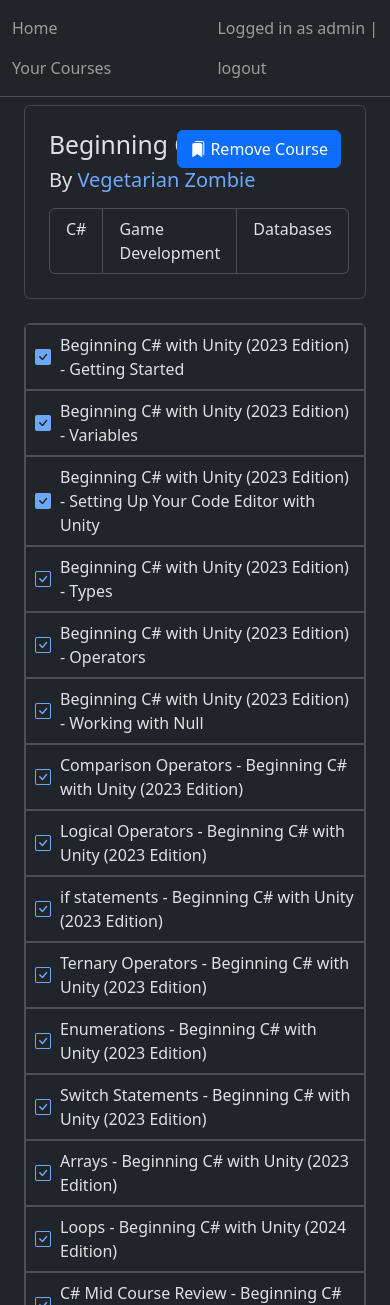
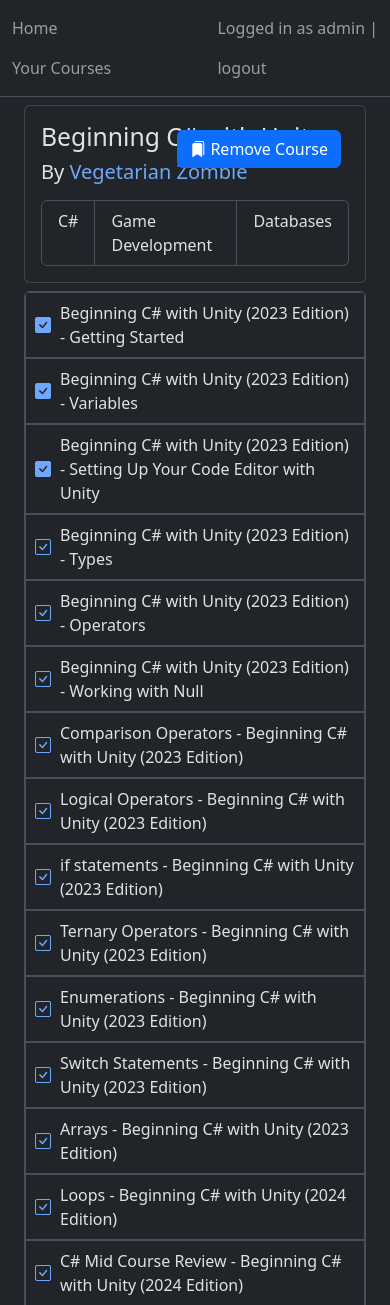
Before and after one commit to Lyznfin/project_uts_pbp, a Django app: a page that uses courses/templates/courses/course.html in a window 390 px wide. Shown: the top 1305 px of the page. Run offline with Django 5.2, Linux system fonts and the light colour scheme; a user stored in the database is signed in; data comes from the database, SQL or seed files in the repository; both versions use the stored data as it was after the commit.

Commit message:
Update course.html

```diff
--- a/courses/templates/courses/course.html
+++ b/courses/templates/courses/course.html
@@ -4,7 +4,7 @@
 
 {% block content %}
 <div class="container mt-2">
-    <div class="card bg-dark p-2 position-relative">
+    <div class="card bg-dark position-relative">
         <div class="card-body">
             <h2>{{ course.title }}</h2>
             <h5 class="card-text">By <a href="{{ course.instructor.youtube }}" target="_blank" class="text-decoration-none">{{ course.instructor }}</a></h5>
@@ -33,7 +33,7 @@
     {% if user_added_course %}
     <div class="row">
         <div class="col-md-3">
-            <div class="list-group w-100 mt-4 overflow-auto border" style="max-height: 65vh;">
+            <div class="list-group w-100 mt-2 overflow-auto border" style="max-height: 65vh;">
                 {% if course.coursesection_set %}
                     {% for section in sections %}
                     <div class="d-flex align-items-center border m-0 p-0" style="border: none; background: none; padding: 0; cursor: pointer;">
@@ -58,7 +58,7 @@
                 {% endif %}
             </div>
         </div>
-        <div class="col-md-9 mt-4">
+        <div class="col-md-9 mt-2">
             {% if section %}
                 {% if section.pointer %}
                     <div class="ratio ratio-16x9">
```
Also changed, not shown: db.sqlite3.
